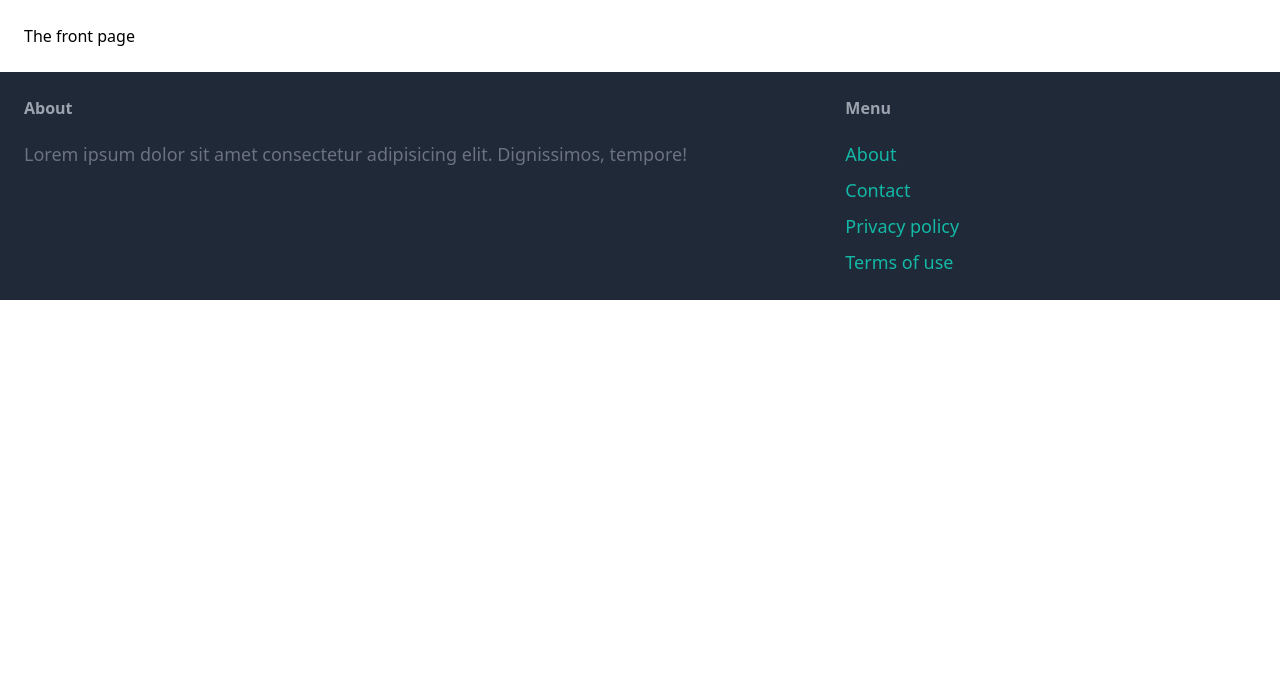
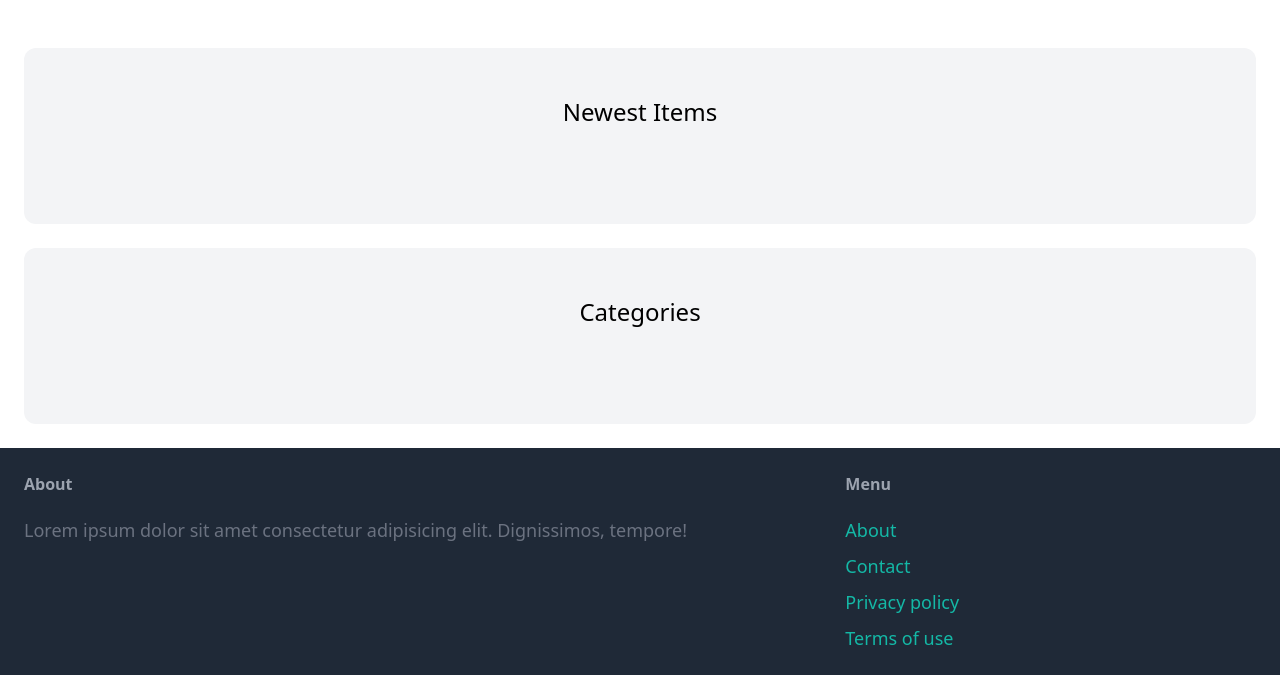
Before and after one commit to mickela/puddle, a Django app: template puddle/core/templates/core/index.html in a window 1280 px wide. Shown: the part 77-752 px from the top of the page. Run offline with Django 4.2, Linux system fonts and the light colour scheme; the template is opened without the code that fills it, so the values that code supplies are empty; parts of the project's set-up code (start-up, migrations or seed data) failed here and were passed over; some libraries are stand-ins or nearby versions.

Commit message:
Display categories and items on frontpage

```diff
--- a/puddle/core/templates/core/index.html
+++ b/puddle/core/templates/core/index.html
@@ -3,5 +3,45 @@
 {% block title %}Welcome{% endblock %}
 
 {% block content %}
-<h1>The front page</h1>
+
+    <div class="mt-6 px-6 py-12 bg-gray-100 rounded-xl">
+        <h2 class="mb-12 text-2xl text-center">Newest Items</h2>
+
+        <div class="grid grid-cols-3 gap-3">
+            {% for item in items%}
+                <div class="">
+                    <a href="#">
+                        <div class="">
+                            <img src="{{ item.image.url }}" class="rounded-t-xl" alt="{{ item.name }}" />
+                        </div>
+
+                        <div class="p-6 bg-white rounded-b-xl">
+                            <h2 class="text-2xl">{{ item.name }}</h2>
+                            <p class="text-gray-500">Price: {{ item.price }}</p>
+                        </div>
+                    </a>
+                </div>
+            {% endfor %}
+        </div>
+    </div>
+
+
+    <div class="mt-6 px-6 py-12 bg-gray-100 rounded-xl">
+        <h2 class="mb-12 text-2xl text-center">Categories</h2>
+
+        <div class="grid grid-cols-3 gap-3">
+            {% for category in categories %}
+                <div class="">
+                    <a href="#">
+                        <div class="p-6 bg-white rounded-b-xl">
+                            <h2 class="text-2xl">{{ category.name }}</h2>
+                            <p class="text-gray-500">{{ category.items.count }} items</p>
+                        </div>
+                    </a>
+                </div>
+            {% endfor %}
+        </div>
+    </div>
+
+
 {% endblock %}
```
Also changed, not shown: puddle/core/views.py (+9 -1 lines).
